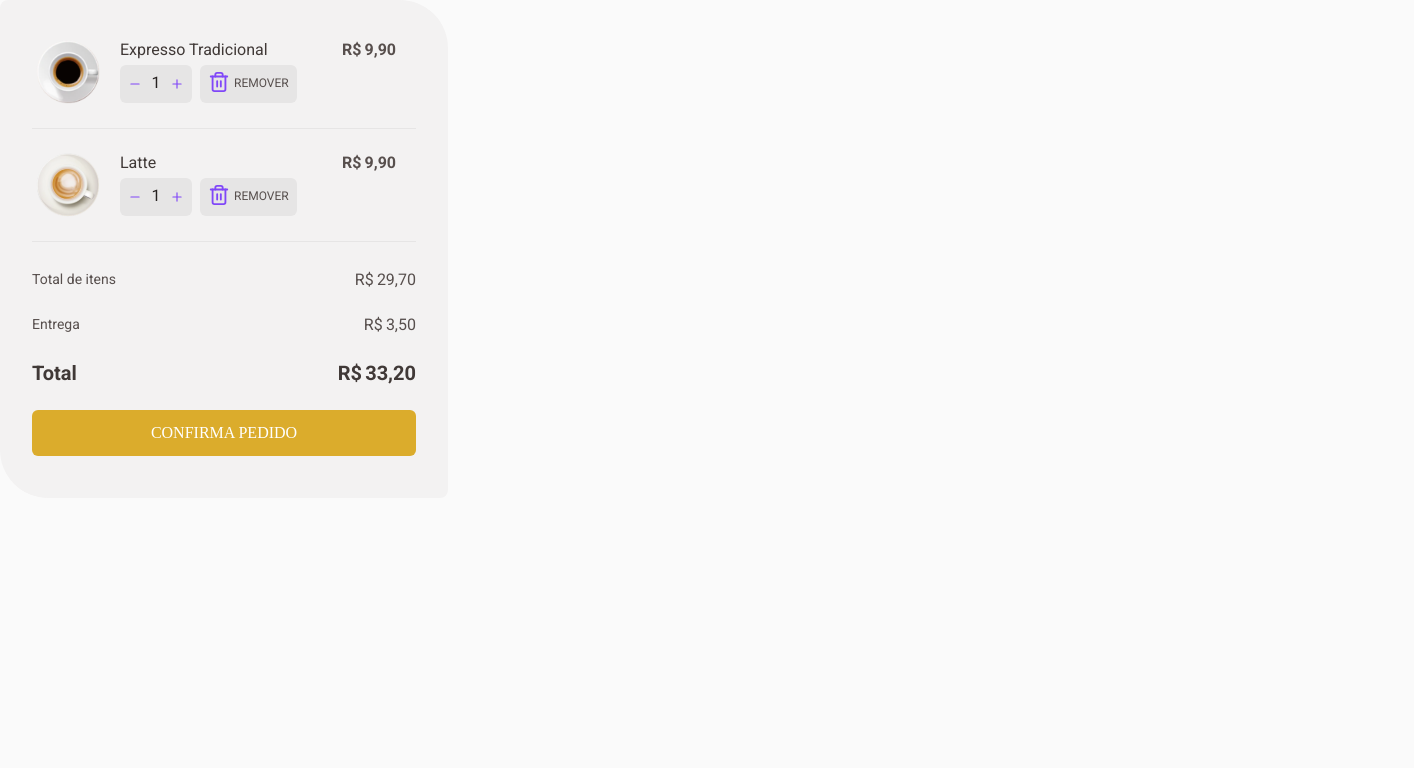
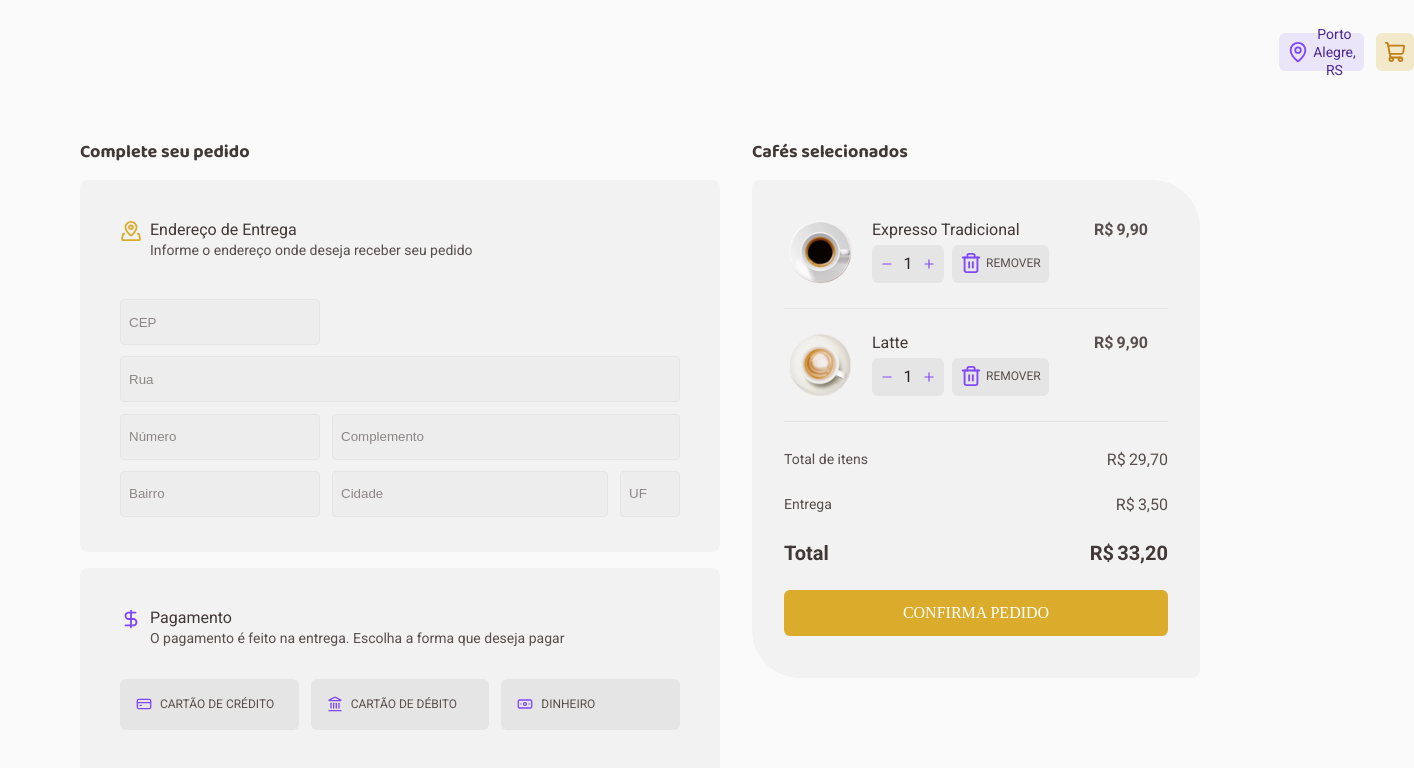
Before and after one commit to YasminFerrariDias/coffeeDelivery, a React (Vite) app: page / in a window 1280 px wide. Shown: the top 768 px of the page, 1414 px wide, since content can reach past the window. Built offline with nearby package versions, Linux system fonts and the light colour scheme.

Commit message:
Criação da página Checkout

```diff
--- a/src/pages/Checkout/index.tsx
+++ b/src/pages/Checkout/index.tsx
@@ -1,14 +1,30 @@
 import { CartCard } from "../../components/CartCard";
-
-{/*import { AddressCard } from "../../components/AddressCard";
-import { PaymentCard } from "../../components/PaymentCard";*/}
+import { AddressCard } from "../../components/AddressCard";
+import { PaymentCard } from "../../components/PaymentCard";
+import { Header } from "../../components/Header";
+import { CheckoutContainer, CompleteYourOrder, Container, SelectedCoffees } from "./styles";
+import { Title } from "../../components/Title";
 
 export function Checkout() {
   return (
     <>
-{/*}      <AddressCard />
-      <PaymentCard />*/}
-      <CartCard />
+      <Header />
+      <CheckoutContainer>
+        <CompleteYourOrder>
+          <Title text="Complete seu pedido" $color="base-subtitle" $variant="title-xs" />
+
+          <Container>
+            <AddressCard />
+            <PaymentCard />
+          </Container>
+        </CompleteYourOrder>
+
+        <SelectedCoffees>
+          <Title text="Cafés selecionados" $color="base-subtitle" $variant="title-xs" />
+
+          <CartCard />
+        </SelectedCoffees>
+      </CheckoutContainer>
     </>
   )
 }
--- /dev/null
+++ b/src/pages/Checkout/styles.ts
@@ -0,0 +1,27 @@
+import styled from "styled-components";
+
+export const CheckoutContainer = styled.div`
+  display: flex;
+  justify-content: center;
+  gap: 2rem;
+`;
+
+export const CompleteYourOrder = styled.div`
+  display: flex;
+  flex-direction: column;
+  gap: 1rem;
+  margin-top: 2.3rem;
+`;
+
+export const Container = styled.div`
+  display: flex;
+  flex-direction: column;
+  gap: 1rem;
+`;
+
+export const SelectedCoffees = styled.div`
+  margin-top: 2.3rem;
+  display: flex;
+  flex-direction: column;
+  gap: 1rem;
+`;
```
